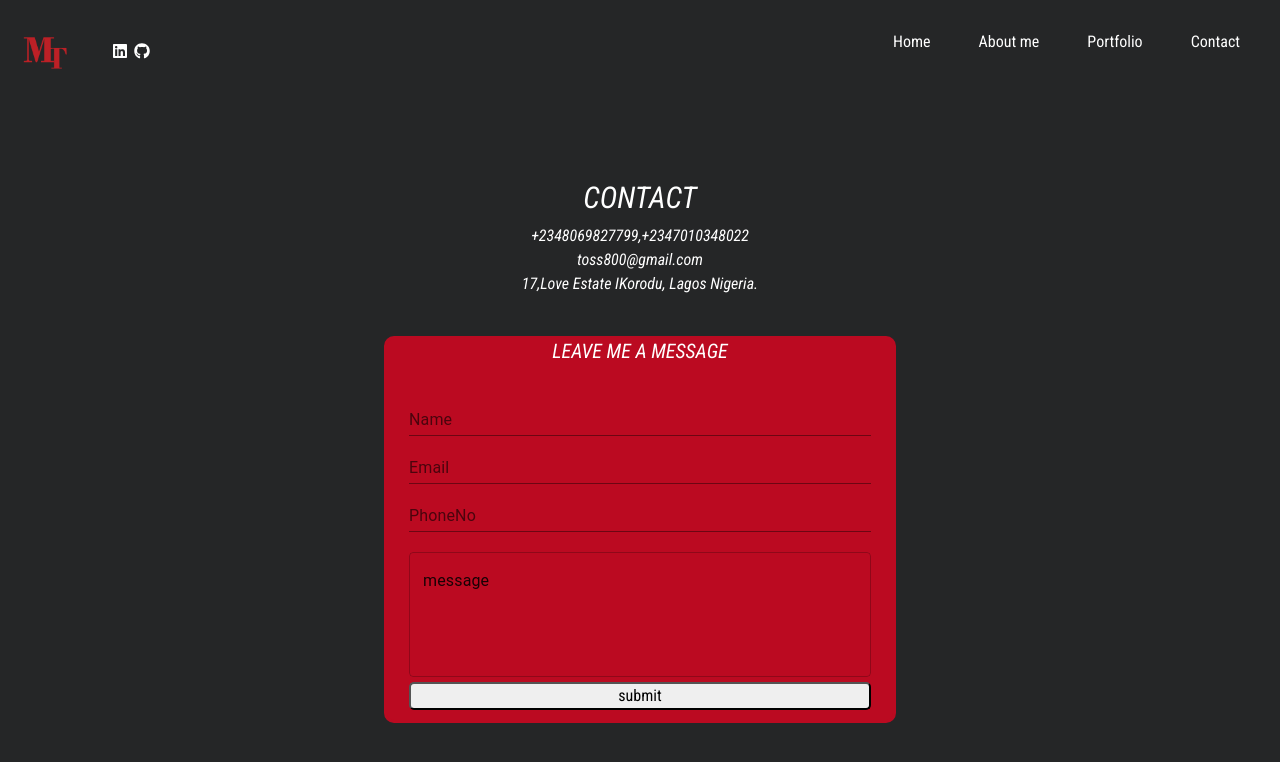
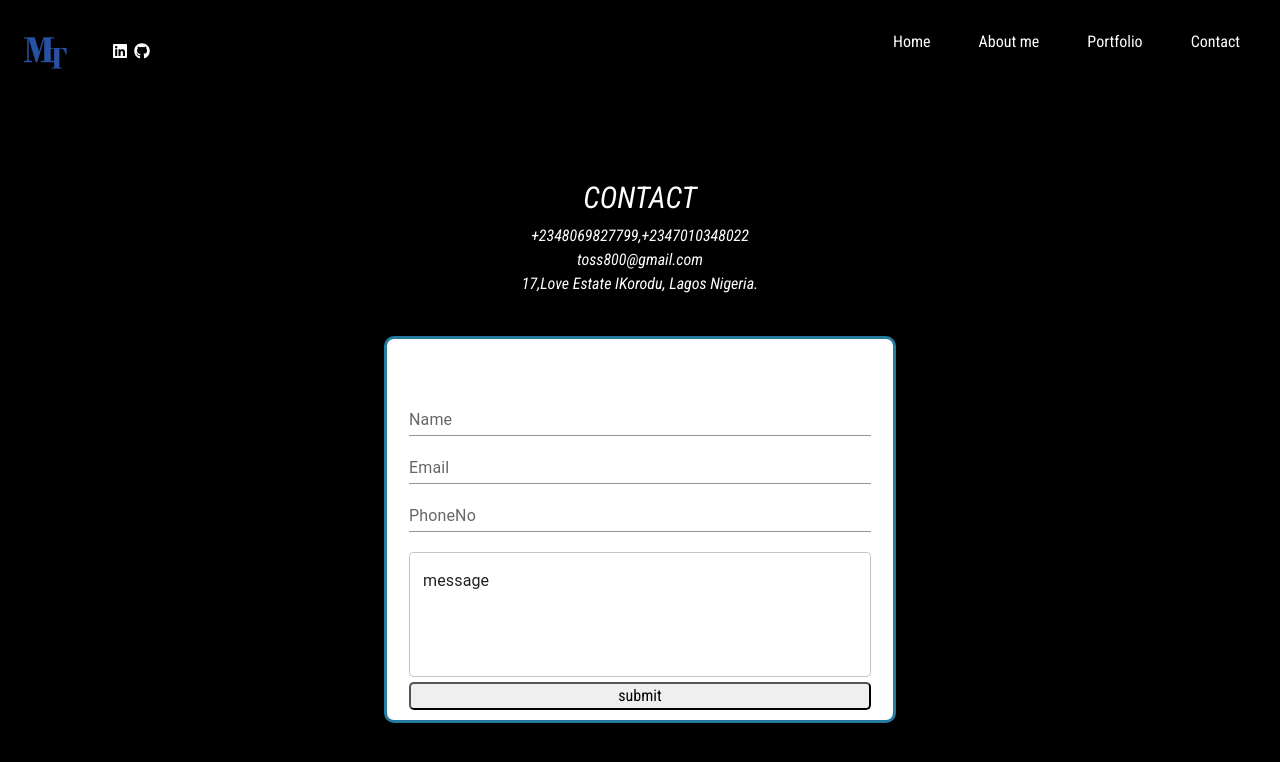
Before and after one commit to Tosin-Mayowa/my-portfolio, a React (Create React App) app: page /contact in a window 1280 px wide. Shown: the top 762 px of the page. Built offline with nearby package versions, Linux system fonts and the light colour scheme.

Commit message:
fix navbar

```diff
--- a/src/Component/About/About.css
+++ b/src/Component/About/About.css
@@ -1,5 +1,5 @@
 .About {
-    background: #252627;
+    background: #000000;
     width: 100%;
     height: 100vh;
     display: flex;
@@ -25,7 +25,7 @@
 }
 
 .About-Hl>small {
-    color: #bb0a21;
+    color: #247ba0;
     font-size: 28px;
 }
 
@@ -38,19 +38,19 @@
 
 }
 
-.About-right{
+.About-right {
     margin-left: 6px;
 
 }
 
 .About-Rp>span {
-    color: #bb0a21;
+    color: #247ba0;
 }
 
 @media(max-width:960px) {
 
     .About {
-        background: #252627;
+        background: #000000;
         width: 100%;
         height: 100vh;
         display: flex;
@@ -77,7 +77,7 @@
     }
 
     .About-Hl>small {
-        color: #bb0a21;
+        color: #247ba0;
         font-size: 25px;
     }
 
@@ -88,8 +88,8 @@
         font-weight: 400;
     }
 
-    .pa{
-        display:none;
+    .pa {
+        display: none;
     }
 
 }
--- a/src/Component/Contact/Contact.css
+++ b/src/Component/Contact/Contact.css
@@ -1,5 +1,5 @@
 .Form-div {
-    background: #252627;
+    background: #000000;
     width: 100%;
     height: 100vh;
 
@@ -22,8 +22,8 @@
 
 .container {
     margin-top: 40px;
-    background: #bb0a21;
-    border: 3px solid #bb0a21;
+    background: #fff;
+    border: 3px solid #247ba0;
     border-radius: 10px;
 
 
--- a/src/Component/Header/Header.css
+++ b/src/Component/Header/Header.css
@@ -1,5 +1,5 @@
 .Header-span {
-    color: rgba(0, 0, 0, 0.9);
+    color: #000000;
 }
 .Typo-left{
 font-size: 42px;
--- a/src/Component/Header/Header.js
+++ b/src/Component/Header/Header.js
@@ -21,7 +21,7 @@ const Header = () => {
 
     <Paper className='Paper-Header' style={{ height: '100vh', padding:'0 1rem' }} elevation={0}>
     <div>
-     <h1 className='Typo-left'>I am a <br/> <span style={{ color:'#bb0a21' }}>Frontend Engineer</span> with passion<br/> for solving complex problems</h1>
+     <h1 className='Typo-left'>I am a <br/> <span style={{ color:'#247ba0' }}>Frontend Engineer</span> with passion<br/> for solving complex problems</h1>
   </div>
 
     <div className='Avatar-div'>
@@ -41,7 +41,7 @@ const Header = () => {
    </Grid>
    <Grid item  xs={12} md={6 } lg={6}>
     <Paper  style={{ height: '100vh', paddingTop:'1rem' }} elevation={0}>
-    <Paper variant='outlined' elevation={2} className='side-paper' style={{ width: '60%', height:'200px', backgroundColor:'#bb0a21', margin: '0 auto',padding:'2rem 1rem', overflow:'hidden', borderRadius:'10px' }}>
+    <Paper variant='outlined' elevation={2} className='side-paper' style={{ width: '60%', height:'200px', backgroundColor:'#247ba0', margin: '0 auto',padding:'2rem 1rem', overflow:'hidden', borderRadius:'10px' }}>
     <h2 style={{ color:'#fff' }}>Click to view my resume</h2>
      <Button className='side-button' variant="outlined" style={{ color:'white', borderColor:'white', marginLeft:'30px',marginTop:'10px' }} onClick={()=> {setIsclicked(!isClicked)}}>{isClicked?'Clicked':'click'}</Button>
     </Paper>
--- a/src/Component/NavBar/NavBar.css
+++ b/src/Component/NavBar/NavBar.css
@@ -1,12 +1,12 @@
 .header {
     width: 100%;
     height: 100px;
-    background-color: #252627;
+    background-color: #000000;
 }
 
 .NavBar {
     max-width: 100vw;
-    height: 100px;
+    height: 100%;
     padding: 0 1rem;
     margin: auto;
     overflow: hidden;
@@ -34,7 +34,7 @@
 .Nav-ul {
     display: flex;
     align-items: center;
-    justify-center: start;
+    justify-content: start;
 }
 
 .Nav-item {
@@ -47,17 +47,18 @@
 }
 
 .Nav-link:focus {
-    border-bottom: 2px solid #bb0a21;
+    border-bottom: 2px solid #247ba0;
 }
 
 .Nav-link:hover {
     color: #fff;
-    border-bottom: 2px solid #bb0a21;
+    border-bottom: 2px solid #247ba0;
 }
 
 @media(max-width:960px) {
     .menu-bar {
         display: block;
+        z-index: 5;
     }
 
     .link-show {
@@ -66,11 +67,11 @@
     }
 
     .link-show:focus {
-        color: #bb0a21;
+        color: #247ba0;
     }
 
     .link-show:hover {
-        color: #bb0a21;
+        color: #247ba0;
 
     }
 
@@ -80,9 +81,13 @@
         /*it makes it hidden */
         flex-direction: column;
         justify-content: center;
-        background-color: #252627;
+        background-color: #000000;
         transition: 0.4s;
         list-style-type: none;
+        width: 100%;
+        height: 100%;
+        text-align: center;
+        z-index: 5;
     }
 
     .Nav-ul.show {
--- a/src/Component/NavBar/NavBar.js
+++ b/src/Component/NavBar/NavBar.js
@@ -14,7 +14,7 @@ const NavBar = () => {
 <a style={{color:'white'}} href='https://www.linkedin.com/in/tosin-adejumola-389992137' size={25}><FaLinkedin/></a>
 <a style={{ marginLeft:'6px', color:'white' }} href='https://github.com/Tosin-Mayowa/' size={25}><FaGithub/></a>
 </div>
-<ul className={isClick?'Nav-ul':'Nav-ul show'}>
+<ul className={isClick?'Nav-ul':'Nav-ul show'} onClick={()=>setIsClick(!isClick)}>
 <li className='Nav-item'><Link className={isClick?'Nav-link':'link-show'} to='/'>Home</Link></li>
 <li className='Nav-item'><Link className={isClick?'Nav-link':'link-show'} to='/about'>About me</Link></li>
 <li className='Nav-item'><Link className={isClick?'Nav-link':'link-show'} to='/portfolio'>Portfolio</Link></li>
--- a/src/Component/Skills/Skills.js
+++ b/src/Component/Skills/Skills.js
@@ -4,7 +4,7 @@ import ReactTypingEffect from 'react-typing-effect';
 import './Skill.css';
 const Skills = () => {
   return (
-    <Paper variant='outlined' elevation={2} style={{ width: '70%', height:'200px', backgroundColor:'#bb0a21', margin: '50px auto', textAlign:'center', borderRadius:'10px' }}>
+    <Paper variant='outlined' elevation={2} style={{ width: '70%', height:'200px', backgroundColor:'#247ba0', margin: '50px auto', textAlign:'center', borderRadius:'10px' }}>
      <h1 className='Typed-H'>My main stacks</h1>
      <Divider/>
 <ReactTypingEffect
```
Also changed, not shown: src/Component/Image/realLogo.png.
